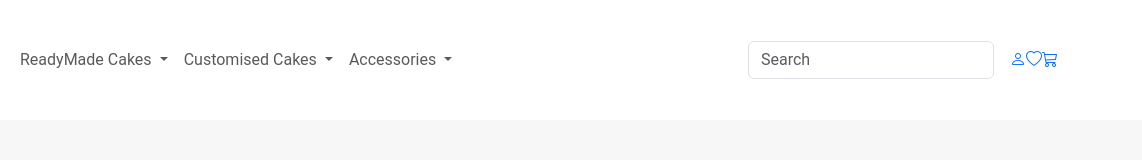
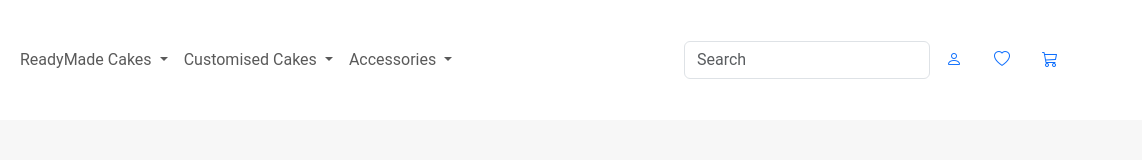
Before and after one commit to hitheshjain/Internship, a plain HTML site: page index2.html in a window 1280 px wide. Shown: the full height of the page, 138-1280 px from the left. Drawn offline with nearby package versions, Linux system fonts and the light colour scheme.

Commit message:
flexbox added and gappers

```diff
--- a/index2.html
+++ b/index2.html
@@ -57,7 +57,7 @@
                     <input class="form-control" type="search" placeholder="Search" aria-label="Search">
                 </form>
                 <div class="search-icon">
-                <div class="user-icons d-flex align-items-center">
+                <div class="user-icons d-flex align-items-center gapper">
                     <a href="#" class="account" title="Account"><i class="bi bi-person"></i></a>
                     <a href="#" class="wishlist" title="Wishlist"><i class="bi bi-heart"></i></a>
                     <a href="#" class="cart" title="Cart"><i class="bi bi-cart3"></i></a>
--- a/styles.css
+++ b/styles.css
@@ -51,7 +51,9 @@ body {
   margin-left: 15px;
   font-size: 1.2rem;
 }
-
+.gapper{
+  gap:2em;
+}
 .navbar {
   background: var(--white);
   padding: 10px 5%;
@@ -274,6 +276,8 @@ body {
   max-width: 1200px;
   margin: 0 auto;
   padding: 20px;
+  display: flex;
+  justify-content: space-between;
 }
 
 h1 {
```
